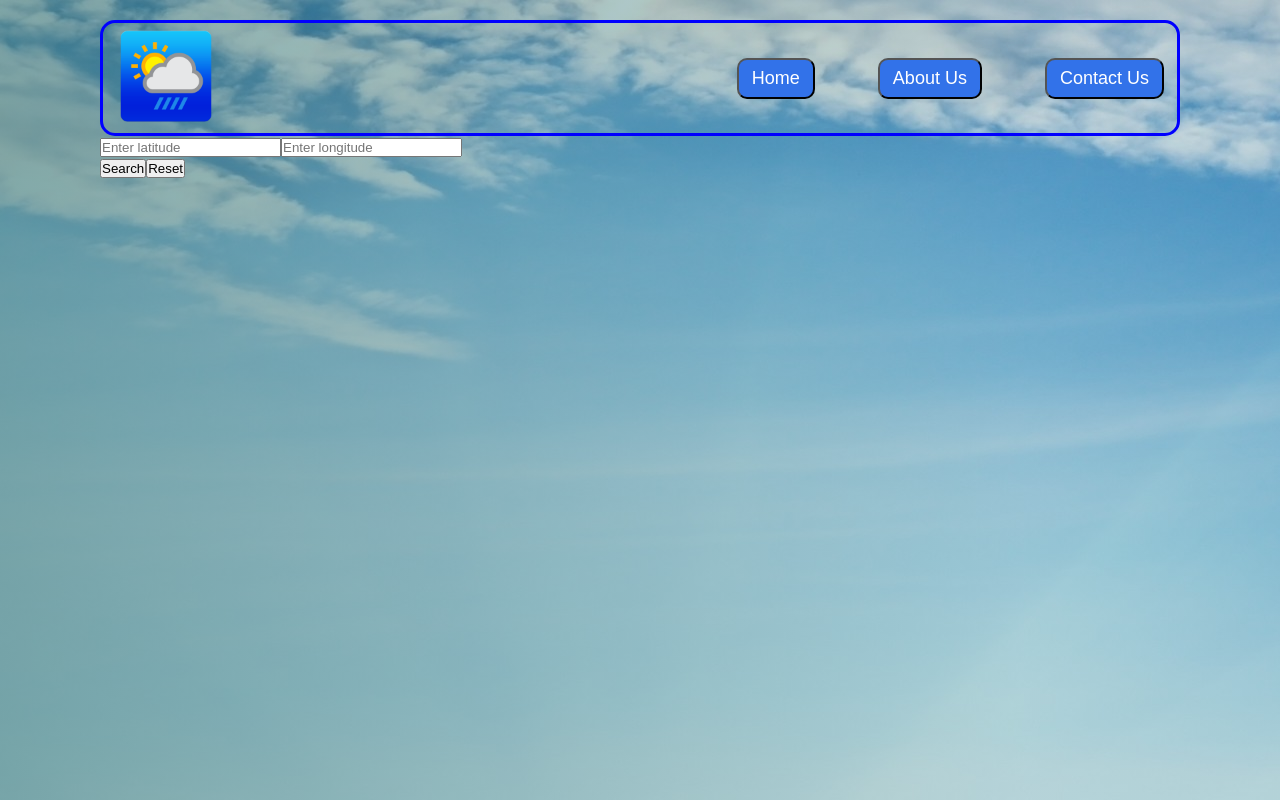
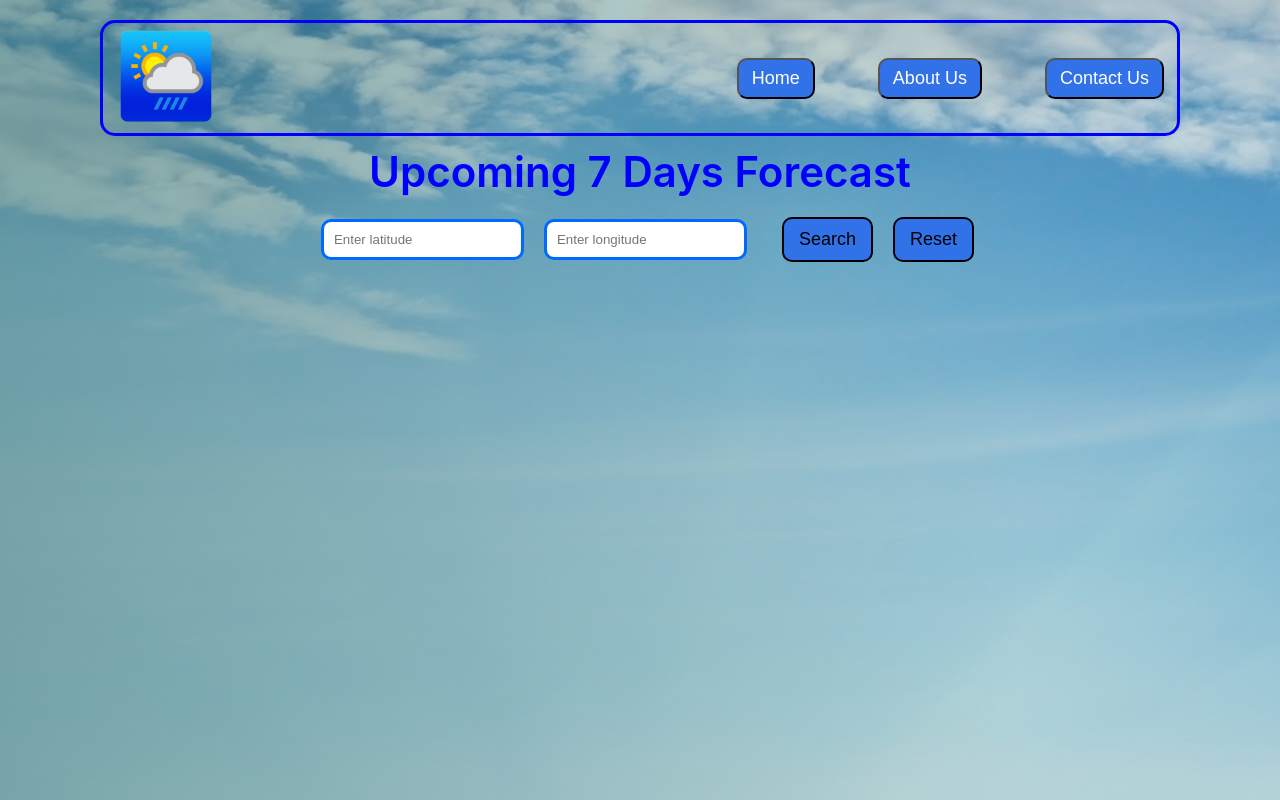
Before and after one commit to MrHovakimyan/Weather_Forecast_ReactApp, a React (Create React App) app: page / in a window 1280 px wide. Built offline with nearby package versions, Linux system fonts and the light colour scheme.

Commit message:
feat: Home page - styles applied

```diff
--- a/src/api/configs.js
+++ b/src/api/configs.js
@@ -1 +1,10 @@
 export const BASE_URL = "https://api.open-meteo.com/v1/forecast";
+export const WEEK_DAYS = [
+  "Monday",
+  "Tuesday",
+  "Wednesday",
+  "Thursday",
+  "Friday",
+  "Saturday",
+  "Sunday",
+];
--- a/src/pages/Home.js
+++ b/src/pages/Home.js
@@ -1,5 +1,6 @@
 import React, { useState } from "react";
 import { FetchData } from "../api/FetchData";
+import { WEEK_DAYS } from "../api/configs";
 
 const Home = () => {
   const [latitude, setLatitude] = useState("");
@@ -15,7 +16,7 @@ const Home = () => {
     setLongitude(longitudeForSearch);
   };
 
-  const loadedData = async (latitude, longitude) => {
+  const handleSearch = async (latitude, longitude) => {
     let results = await FetchData(latitude, longitude);
     return setForecast(results);
   };
@@ -26,7 +27,15 @@ const Home = () => {
     setForecast([]);
   };
 
+  // getting next 7 days of the week starting from search day
+  const dayInWeek = new Date().getDay();
+  const forecastDays = WEEK_DAYS.slice(dayInWeek, WEEK_DAYS.length).concat(
+    WEEK_DAYS.slice(0, dayInWeek)
+  );
+
   return (
+    <>
+      <div className="home-title">Upcoming 7 days Forecast</div>
       <div className="home-content">
         <div className="home-content-search">
           <input
@@ -34,19 +43,21 @@ const Home = () => {
             placeholder="Enter latitude"
             value={latitude}
             onChange={handleLatChange}
+            className="home-content-search-input"
           />
           <input
             type="number"
             placeholder="Enter longitude"
             value={longitude}
             onChange={handleLongChange}
+            className="home-content-search-input"
           />
         </div>
 
         <div className="home-content-buttonsWrpr">
           <button
             className="home-content-buttonsWrpr-btn"
-          onClick={() => loadedData(latitude, longitude)}
+            onClick={() => handleSearch(latitude, longitude)}
           >
             Search
           </button>
@@ -54,13 +65,19 @@ const Home = () => {
             Reset
           </button>
         </div>
+      </div>
+      <div className="home-forecast">
         {forecast &&
           forecast.map((item, index) => (
-          <div className="home-content-forecast" key={index}>
-            {item}
+            <div className="home-forecast-items" key={index}>
+              <div className="home-forecast-items-day">{forecastDays[index]}</div>
+              <div className="home-forecast-items-temperature">
+                max temperature: {Math.round(item)} °C
+              </div>
             </div>
           ))}
       </div>
+    </>
   );
 };
 
--- a/src/styles/_home.scss
+++ b/src/styles/_home.scss
@@ -0,0 +1,61 @@
+.home-title {
+  text-align: center;
+  text-transform: capitalize;
+  font-size: 42px;
+  color: blue;
+  font-weight: 600;
+  padding: 10px 0px;
+}
+.home-content {
+  display: flex;
+  justify-content: center;
+  align-items: center;
+  padding: 10px 0px;
+  &-search {
+    padding: 0px 15px;
+    &-input {
+      padding: 10px;
+      margin: 0px 10px;
+      border: 3px solid rgb(0, 106, 255);
+      border-radius: 10px;
+    }
+  }
+  &-buttonsWrpr-btn {
+    padding: 10px 15px;
+    margin: 0px 10px;
+    border: 2px solid black;
+    border-radius: 10px;
+    font-size: 18px;
+    align-items: center;
+    cursor: pointer;
+    background-color: rgb(50, 114, 233);
+  }
+  &-buttonsWrpr-btn:hover {
+    background-color: rgb(50, 233, 132);
+  }
+}
+.home-forecast {
+  display: flex;
+  flex-direction: column;
+  align-items: center;
+  &-items {
+    border: 2px solid blue;
+    border-radius: 5px;
+    margin: 5px 0px;
+    padding: 8px 0px;
+    width: 800px;
+    display: flex;
+    justify-content: space-between;
+    &-day {
+      font-size: 18px;
+      font-weight: 500;
+      margin-left: 10px;
+    }
+    &-temperature {
+      font-size: 18px;
+      text-transform: capitalize;
+      margin-right: 15px;
+      font-weight: 500;
+    }
+  }
+}
```
Lines whose indentation alone changed are shown as unchanged.
